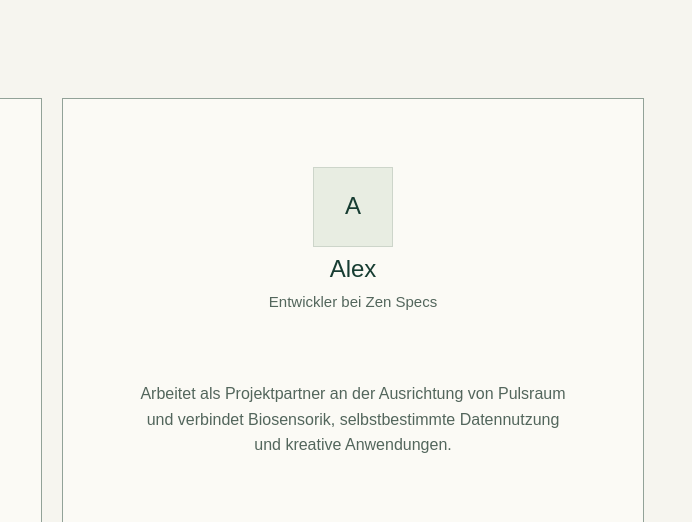
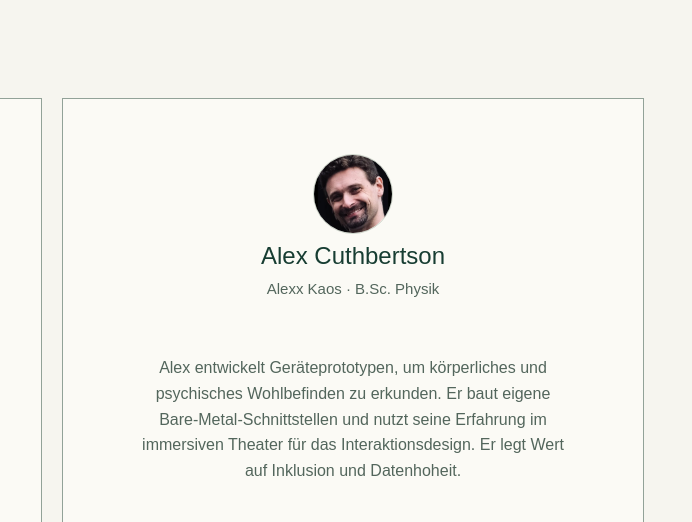
Before and after one commit to GeorgeFejer91/Pulsraum, a website with bundled scripts: page index.html in a window 1280 px wide. Shown: the part 4003-4525 px from the top of the page, 588-1280 px from the left. Built offline with nearby package versions, Linux system fonts and the light colour scheme; animation ran at ten frames a second.

Commit message:
Update Alex Cuthbertson's team profile

```diff
--- a/index.html
+++ b/index.html
@@ -492,11 +492,11 @@
         </article>
         <article class="knowledge-box person">
           <header class="person-heading">
-            <span class="portrait portrait-initial" aria-hidden="true">A</span>
-            <h3 class="box-title" data-measure>Alex</h3>
-            <p class="person-role" data-measure data-en="Developer at Zen Specs">Entwickler bei Zen Specs</p>
+            <img class="portrait" src="assets/team/alex-cuthbertson.webp" alt="" width="463" height="571" decoding="async">
+            <h3 class="box-title" data-measure>Alex Cuthbertson</h3>
+            <p class="person-role" data-measure data-en="Alexx Kaos · B.Sc. in Physics">Alexx Kaos · B.Sc. Physik</p>
           </header>
-          <p data-measure data-en="As a project partner, Alex helps shape Pulsraum’s direction, bringing together biosensing, personal control over data and creative applications.">Arbeitet als Projektpartner an der Ausrichtung von Pulsraum und verbindet Biosensorik, selbstbestimmte Datennutzung und kreative Anwendungen.</p>
+          <p data-measure data-en="Alex prototypes devices to explore physical and mental well-being. He builds custom bare-metal interfaces and draws on his work in immersive theatre to design the interactions. He prioritizes inclusion and user control over data.">Alex entwickelt Geräteprototypen, um körperliches und psychisches Wohlbefinden zu erkunden. Er baut eigene Bare-Metal-Schnittstellen und nutzt seine Erfahrung im immersiven Theater für das Interaktionsdesign. Er legt Wert auf Inklusion und Datenhoheit.</p>
           <a class="inline-link" href="https://zen-specs.com/en/"><span data-measure>Zen Specs</span><span aria-hidden="true">↗</span></a>
         </article>
       </div>
```
Also changed, not shown: for-ai/PROJECT.md (+2 -1 lines), assets/team/alex-cuthbertson.webp (added).
